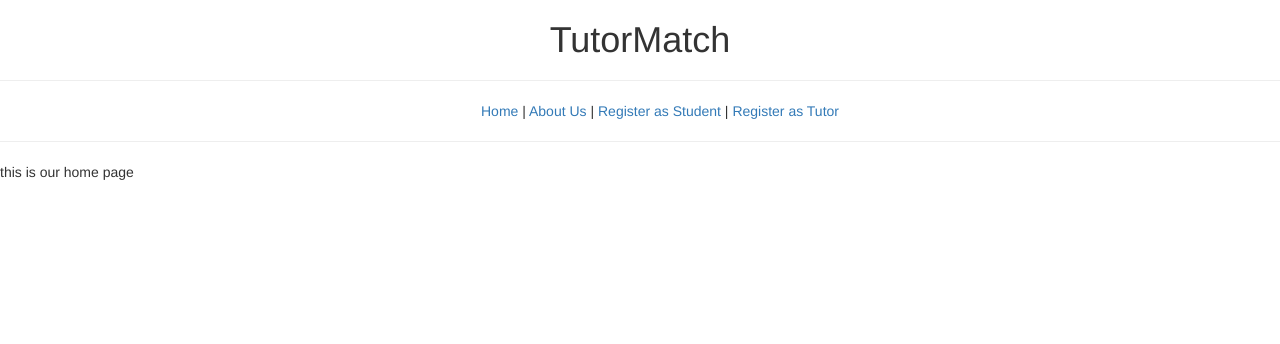
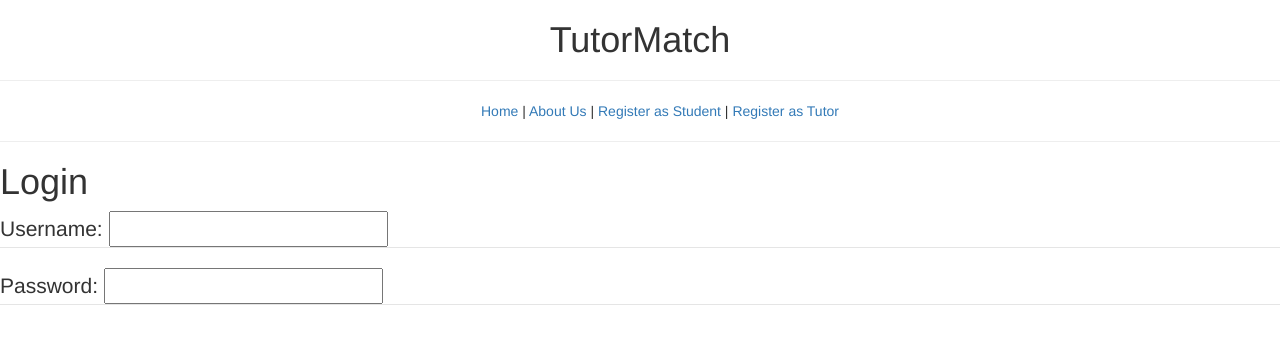
Before and after one commit to akenworthy20/CS135_FinalProject, a PHP site: page / in a window 1280 px wide. Shown: the top 344 px of the page. Run offline with PHP 8.4, Linux system fonts and the light colour scheme.

Commit message:
Add files via upload

```diff
--- /dev/null
+++ b/view/pages/aboutUs.php
@@ -0,0 +1 @@
+<p> aboutus </p>
--- a/view/pages/home.php
+++ b/view/pages/home.php
@@ -1 +1,10 @@
-<p> this is our home page </p>
+<h1> Login </h1>
+<form name="loginForm" method="post">
+
+  <legend for="username">Username:
+  <input type="text" name="username" id ="username" value=""> </input></legend>
+
+  <legend for="password">Password:
+  <input type="password" name="password" id ="password"> </input></legend>
+
+</form>
```
